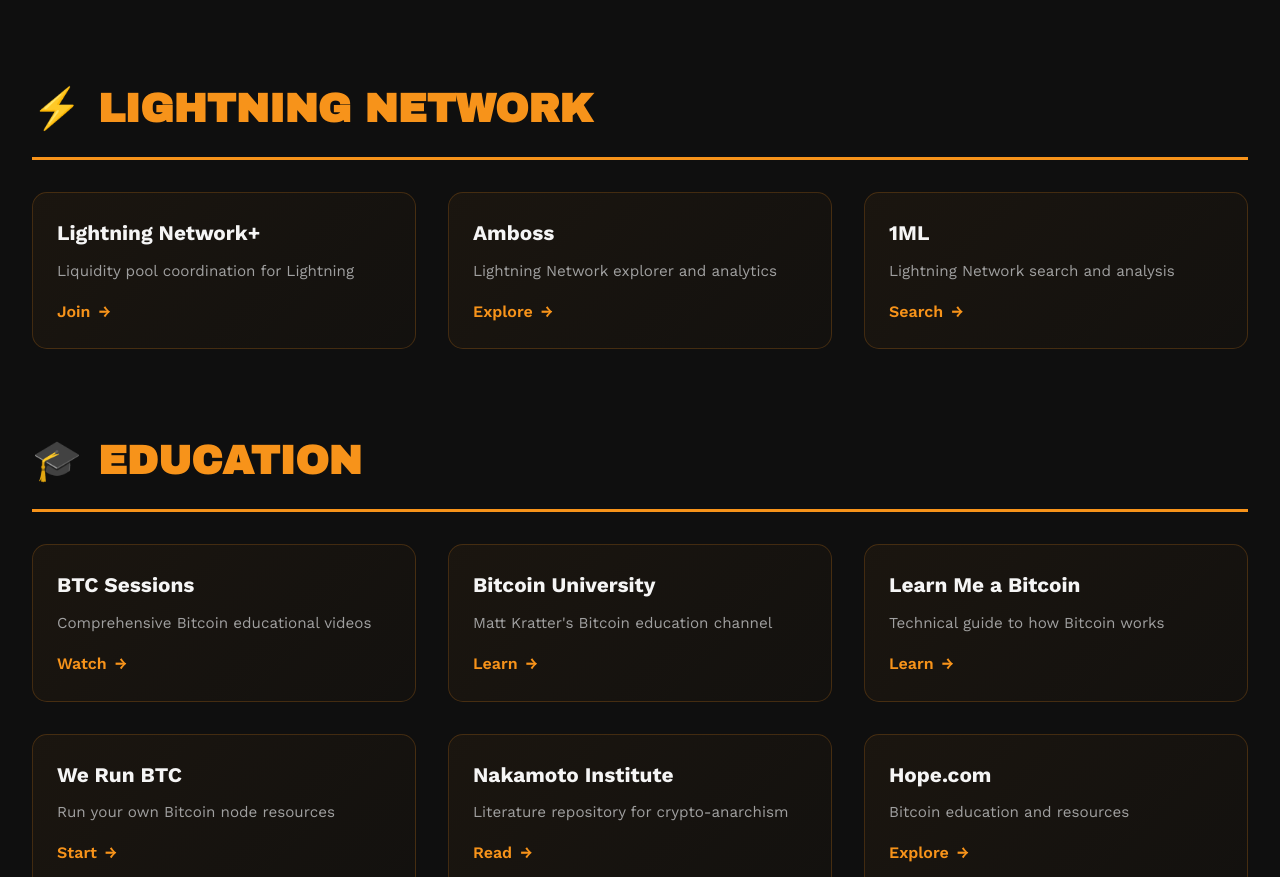
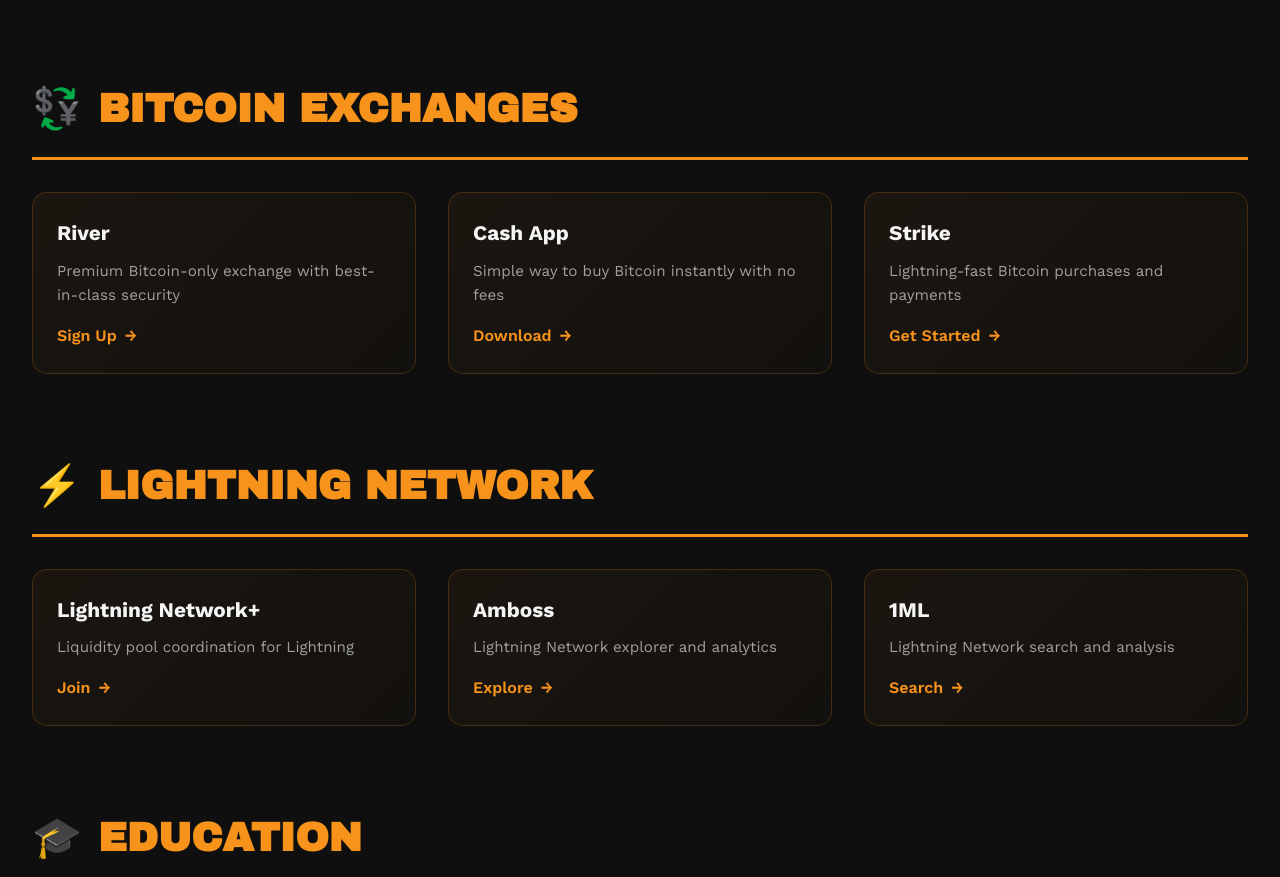
Before and after one commit to bryan4891/welikethecoin, a plain HTML site: page index.html in a window 1280 px wide. Shown: the part 6707-7584 px from the top of the page. Drawn offline with nearby package versions, Linux system fonts and the light colour scheme; no server answers.

Commit message:
Update index.html

```diff
--- a/index.html
+++ b/index.html
@@ -974,6 +974,35 @@
             </div>
         </section>
 
+        <!-- BITCOIN EXCHANGES SECTION -->
+        <section id="exchanges" class="category-section">
+            <div class="category-header">
+                <span class="category-icon">💱</span>
+                <h2 class="category-title">Bitcoin Exchanges</h2>
+            </div>
+            <div class="resource-grid">
+
+                <div class="resource-card" data-category="tools">
+                    <h3>River</h3>
+                    <p>Premium Bitcoin-only exchange with best-in-class security</p>
+                    <a href="https://river.com/invite?r=B7RFRDNK" target="_blank">Sign Up</a>
+                </div>
+
+                <div class="resource-card" data-category="tools">
+                    <h3>Cash App</h3>
+                    <p>Simple way to buy Bitcoin instantly with no fees</p>
+                    <a href="https://cash.app/app/XLMXHPT" target="_blank">Download</a>
+                </div>
+
+                <div class="resource-card" data-category="tools">
+                    <h3>Strike</h3>
+                    <p>Lightning-fast Bitcoin purchases and payments</p>
+                    <a href="https://invite.strike.me/8K4KBU" target="_blank">Get Started</a>
+                </div>
+
+            </div>
+        </section>
+
         <!-- LIGHTNING NETWORK SECTION -->
         <section id="lightning" class="category-section">
             <div class="category-header">
```
